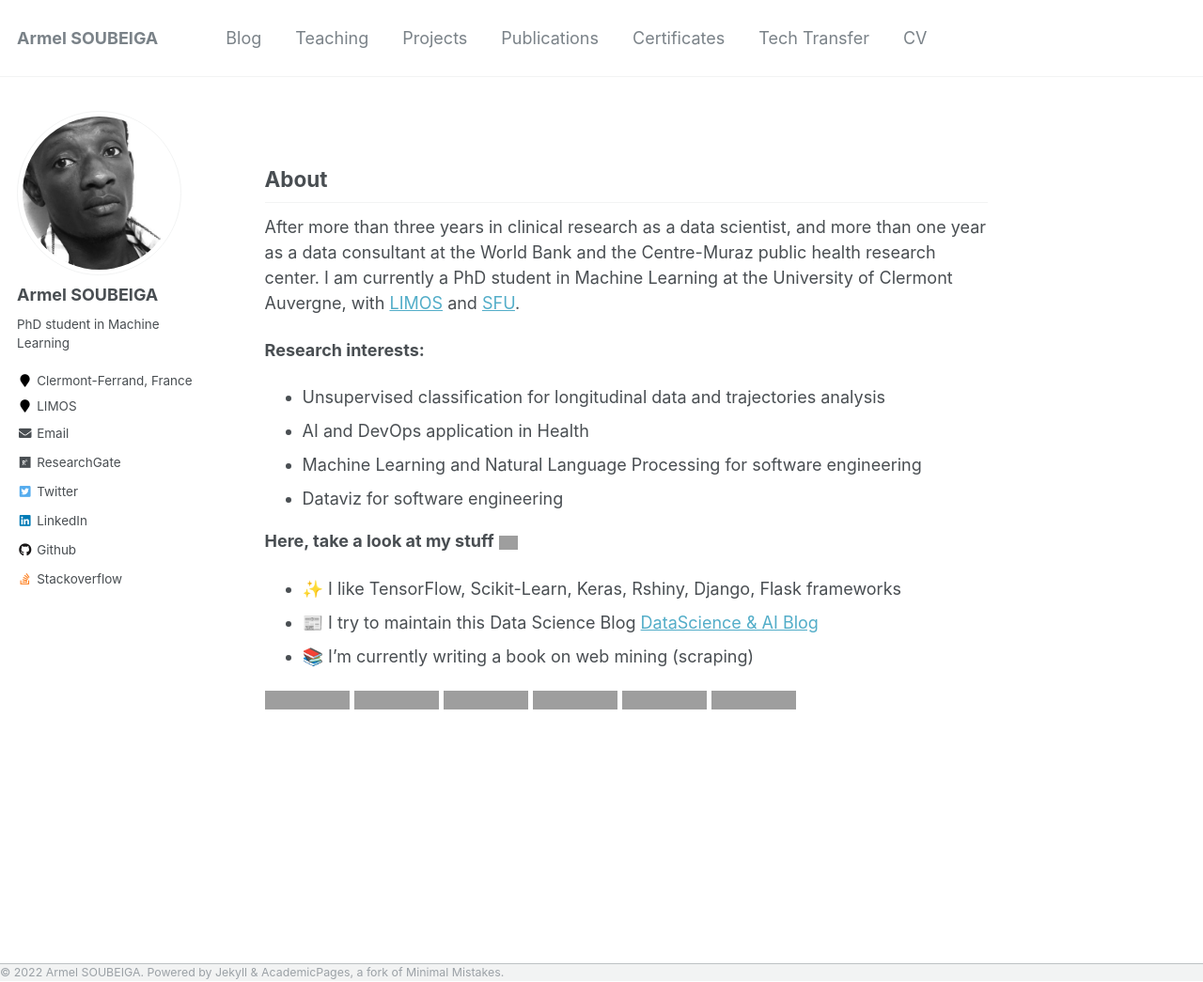
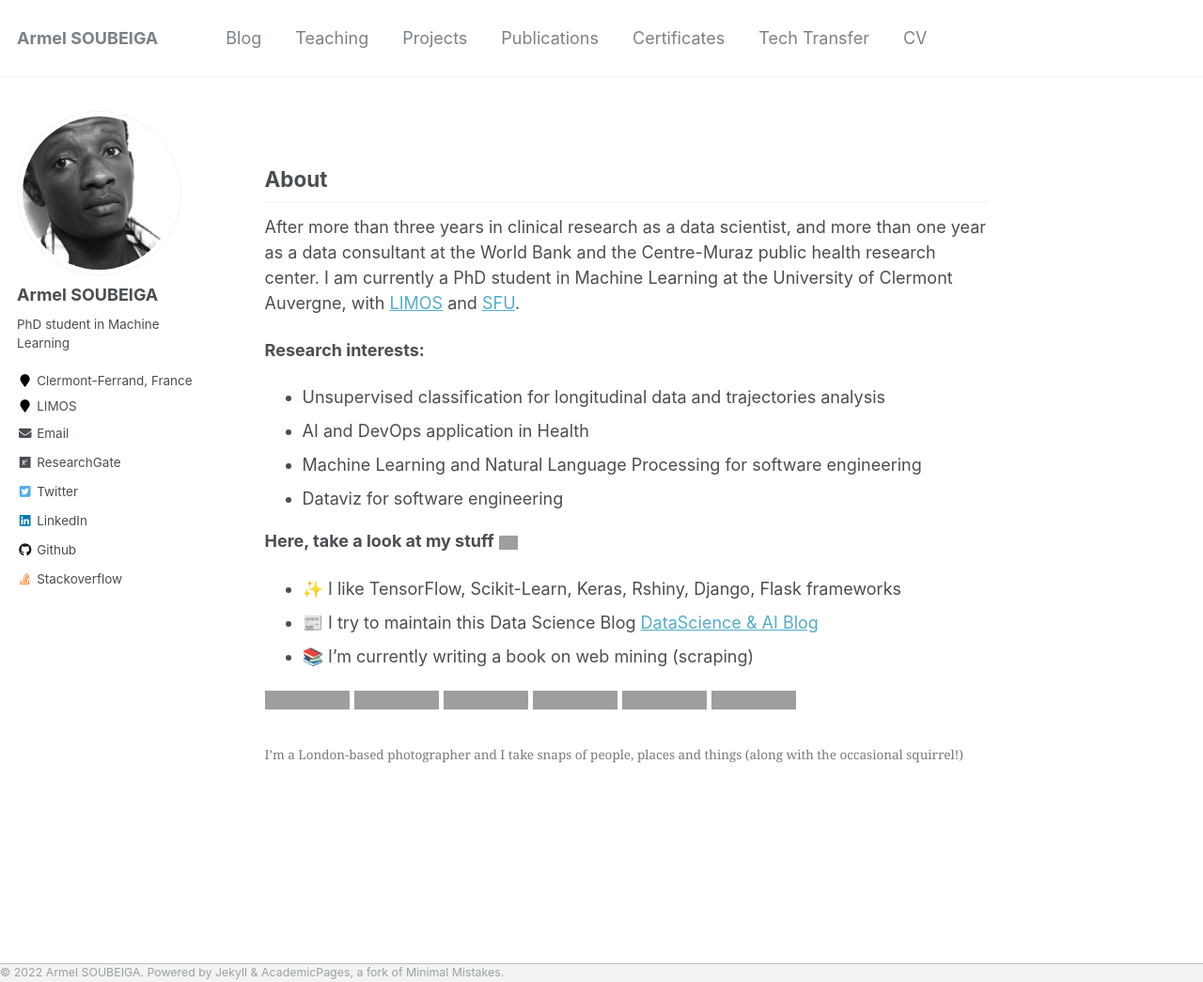
Before and after one commit to armelsoubeiga/neweb, a Jekyll site: the page built from _pages/about.md, in a window 1280 px wide and 1045 px high, cut to the strip 0-1045 px from the top of the window. Shown: the whole strip at 94% size. Built offline with Jekyll 4.4.1, drawn with Linux system fonts in a browser that asks for light colours; grey boxes are pictures that could not be loaded.

Commit message:
Update about.md

```diff
--- a/_pages/about.md
+++ b/_pages/about.md
@@ -31,3 +31,7 @@ After more than three years in clinical research as a data scientist, and more t
 [![SAS](https://img.shields.io/badge/SAS-programming-black)](https://github.com/armelsoubeiga)
 ![C++](https://img.shields.io/badge/-C++-00599C?style=flat-square&logo=c)
 ![Git](https://img.shields.io/badge/-Git-black?style=flat-square&logo=git)
+
+
+
+{% include gallery class="full" caption="I'm a London-based photographer and I take snaps of people, places and things (along with the occasional squirrel!)" %}
```
